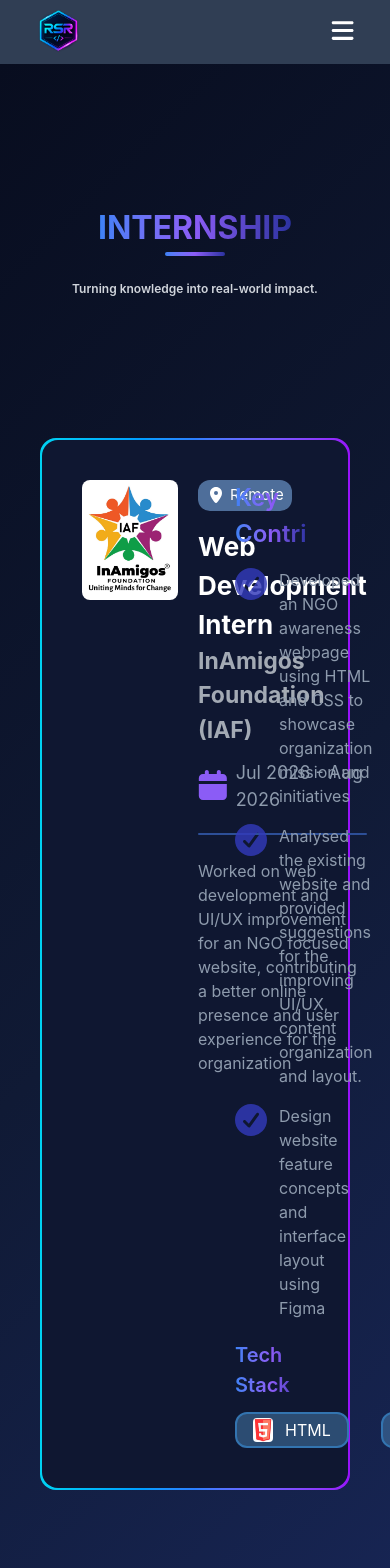
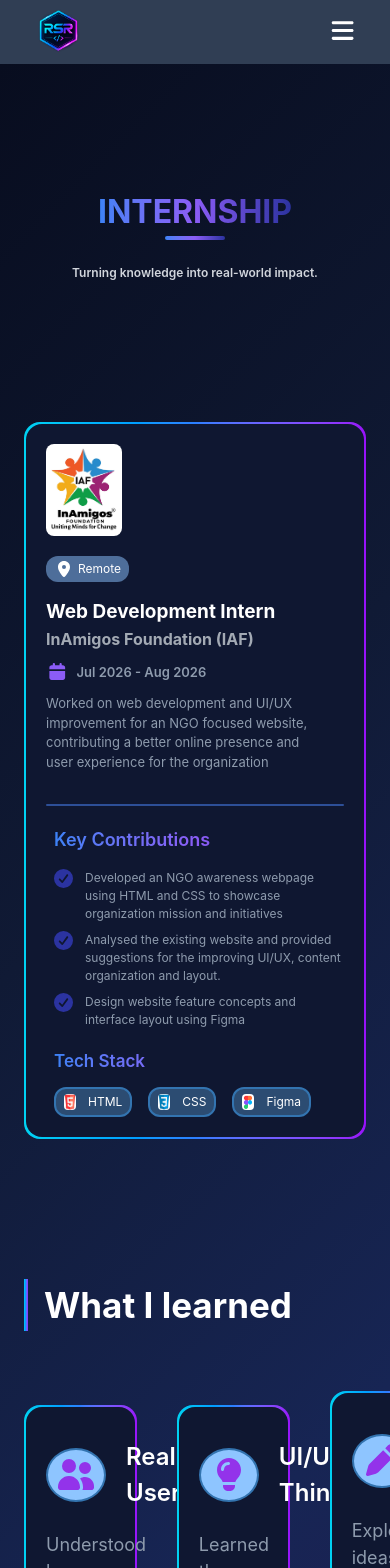
Before and after one commit to RachitRawat720/portfolio-website, a React (Vite) app: page /internship in a window 390 px wide. Shown: the top 1568 px of the page. Built offline with nearby package versions, Linux system fonts and the light colour scheme.

Commit message:
improving internship card details responsivity

```diff
--- a/src/components/Internship.jsx
+++ b/src/components/Internship.jsx
@@ -21,7 +21,7 @@
 
 const Internship = () => {
     return (
-        <div className='p-10 overflow-hidden bg-[linear-gradient(135deg,#080D1F_0%,#101A35_35%,#172554_65%,#24164F_100%)]'>
+        <div className='p-6 sm:p-10 overflow-hidden bg-[linear-gradient(135deg,#080D1F_0%,#101A35_35%,#172554_65%,#24164F_100%)]'>
             <motion.div initial={{opacity: 0, y: -200, scale: 0.4}} whileInView={{opacity: 1, y: 0, scale: 1}} transition={{duration: 2}} viewport={{once: true}}
             className='flex flex-col justify-center items-center py-25'>
 
@@ -34,10 +34,10 @@
 
             <motion.div initial={{opacity: 0, y: 100, scale: 0.4}} whileInView={{opacity: 1, y: 0, scale: 1}} transition={{duration: 2}} viewport={{once: true, amount: 0.9}}
             className='rounded-2xl bg-linear-to-r from-cyan-400 via-blue-500 to-purple-600 p-0.5 mt-10'>
-                <div className='flex rounded-2xl bg-[#0f1731] p-10'>
-                    <div className='flex gap-5 w-[50%] pr-10'>
+                <div className='flex flex-col gap-5 sm:gap-8 lg:gap-0 lg:flex-row rounded-2xl bg-[#0f1731] p-5 sm:p-10'>
+                    <div className='flex flex-col sm:flex-row gap-5 lg:w-[50%] pr-3 sm:pr-10'>
                         <div>
-                            <div className='h-30 w-24 overflow-hidden rounded-lg'>
+                            <div className='h-23 w-19 xs:h-25 xs:w-21 md:h-25 md:w-21 xl:h-30 xl:w-24 overflow-hidden rounded-lg'>
                                 <img src={inAmigos_logo} alt="" className='h-full w-full'/>
                             </div>
                         </div>
@@ -45,22 +45,22 @@
                         <div className='flex flex-col'>
                             <div className='flex justify-center items-center gap-1 bg-blue-300/50 rounded-xl px-2 py-1 w-fit'>
                                 <FontAwesomeIcon icon={faLocationDot} color='white' />
-                                <p className='text-white text-[15px]'>Remote</p>
+                                <p className='text-white text-[12px] sm:text-[15px]'>Remote</p>
                             </div>
 
-                            <h2 className='text-[26px] text-white font-bold mt-4'>Web Development Intern</h2>
+                            <h2 className='text-[19px] xs:text-[20px] sm:text-[21px] md:text-[22px] xl:text-[26px] text-white font-bold mt-4'>Web Development Intern</h2>
 
-                            <h3 className='text-[23px] text-[#a3aab4] font-bold'>InAmigos Foundation (IAF)</h3>
+                            <h3 className='text-[16px] xs:text-[17px] sm:text-[18px] md:text-[19px] xl:text-[23px] text-[#a3aab4] font-bold'>InAmigos Foundation (IAF)</h3>
 
                             <div className='mt-3 flex items-center gap-2'>
-                                <FontAwesomeIcon icon={faCalendar} color='#8B5CF6' size='2x'/>
-                                <p className='text-[18px] text-[#8e9bad]'>Jul 2026 - Aug 2026</p>
+                                <FontAwesomeIcon icon={faCalendar} color='#8B5CF6' className='text-[18px] xs:text-[20px] sm:text-[22px] md:text-[24px] xl:text-[28px]'/>
+                                <p className='text-[13px] xs:text-[14px] sm:text-[15px] md:text-[16px] xl:text-[18px] text-[#8e9bad] font-semibold'>Jul 2026 - Aug 2026</p>
                             </div>
 
-                            <div className='h-0.5 w-full mt-5 bg-[#2d4f97] rounded-full'></div>
+                            <div className='h-0.5 w-full mt-5 bg-[#2d4f97] rounded-full hidden lg:block'></div>
 
-                            <div className='pr-1 py-6'>
-                                <p className='text-[16px] text-[#8e9bad]'>
+                            <div className='pr-1 py-3 sm:py-6'>
+                                <p className='text-[13px] sm:text-[14px] md:text-[15px] xl:text-[16px] text-[#8e9bad]'>
                                     Worked on web development and UI/UX improvement for an NGO focused website, contributing a better online presence and user experience for the organization
                                 </p>
                             </div>
@@ -68,54 +68,54 @@
                         </div>
                     </div>
 
-                    <div className='self stretch w-0.5 rounded-full bg-[#2d4f97]'></div>
+                    <div className="h-0.5 w-full lg:h-auto lg:w-0.5 lg:self-stretch shrink-0 rounded-full bg-[#2d4f97]"></div>
 
-                    <div className='flex flex-col w-[50%] pl-10 gap-5'>
+                    <div className='flex flex-col lg:w-[50%] pl-2 sm:pl-10 gap-5'>
                         <div>
-                            <h2 className='text-[24px] font-semibold bg-linear-to-r from-[#3B82F6] via-[#8B5CF6] to-[#3239b9d2] bg-clip-text text-transparent'>Key Contributions</h2>
+                            <h2 className='text-[18px] xs:text-[19px] sm:text-[21px] md:text-[22px] xl:text-[24px] font-semibold bg-linear-to-r from-[#3B82F6] via-[#8B5CF6] to-[#3239b9d2] bg-clip-text text-transparent'>Key Contributions</h2>
 
                             <div className='flex mt-4 gap-3'>
-                                <FontAwesomeIcon icon={faCircleCheck} color='#3239b9d2' size='2x'/>
-                                <p className='text-[16px] text-[#8e9bad]'>
+                                <FontAwesomeIcon icon={faCircleCheck} color='#3239b9d2' className='text-[19px] xs:text-[21px] sm:text-[24px] md:text-[26px] xl:text-[30px]'/>
+                                <p className='text-[12px] xs:text-[13px] sm:text-[14px] xl:text-[16px] text-[#8e9bad]'>
                                     Developed an NGO awareness webpage using HTML and CSS to showcase organization mission and initiatives
                                 </p>
                             </div>
 
-                            <div className='flex mt-4 gap-3'>
-                                <FontAwesomeIcon icon={faCircleCheck} color='#3239b9d2' size='2x'/>
-                                <p className='text-[16px] text-[#8e9bad]'>
+                            <div className='flex mt-2 xl:mt-4 gap-3'>
+                                <FontAwesomeIcon icon={faCircleCheck} color='#3239b9d2' className='text-[19px] xs:text-[21px] sm:text-[24px] md:text-[26px] xl:text-[30px]'/>
+                                <p className='text-[12px] xs:text-[13px] sm:text-[14px] xl:text-[16px] text-[#8e9bad]'>
                                     Analysed the existing website and provided suggestions for the improving UI/UX, content organization and layout.
                                 </p>
                             </div>
 
-                            <div className='flex mt-4 gap-3'>
-                                <FontAwesomeIcon icon={faCircleCheck} color='#3239b9d2' size='2x'/>
-                                <p className='text-[16px] text-[#8e9bad]'>
+                            <div className='flex mt-2 xl:mt-4 gap-3'>
+                                <FontAwesomeIcon icon={faCircleCheck} color='#3239b9d2' className='text-[19px] xs:text-[21px] sm:text-[24px] md:text-[26px] xl:text-[30px]'/>
+                                <p className='text-[12px] xs:text-[13px] sm:text-[14px] xl:text-[16px] text-[#8e9bad]'>
                                     Design website feature concepts and interface layout using Figma
                                 </p>
                             </div>
                         </div>
 
                         <div className='w-full gap'>
-                            <h2 className='text-[20px] font-semibold bg-linear-to-r from-[#3B82F6] via-[#8B5CF6] to-[#3239b9d2] bg-clip-text text-transparent'>Tech Stack</h2>
+                            <h2 className='text-[17px] xs:text-[18px] sm:text-[19px] md:text-[20px] font-semibold bg-linear-to-r from-[#3B82F6] via-[#8B5CF6] to-[#3239b9d2] bg-clip-text text-transparent'>Tech Stack</h2>
 
-                            <div className='flex gap-8 mt-3'>
-                                <div className='flex gap-3 border-[#3374b0] border-2
-                                bg-[#4a81b4]/50 py-1 px-4 rounded-xl'>
-                                    <div className='h-6 w-5 overflow-hidden rounded-sm '><img src={html_logo} alt="" className='h-full w-full'/></div>
-                                    <p className='text-white'>HTML</p>
+                            <div className='flex gap-4 sm:gap-8 mt-3'>
+                                <div className='flex justify-center items-center gap-3 border-[#3374b0] border-2
+                                bg-[#4a81b4]/50 py-1 px-2 sm:px-4 rounded-xl'>
+                                    <div className='h-4 w-3 xs:h-5 xs:w-4 sm:h-6 sm:w-5 overflow-hidden rounded-sm '><img src={html_logo} alt="" className='h-full w-full'/></div>
+                                    <p className='text-white text-[12px] xs:text-[13px] sm:text-[16px]'>HTML</p>
                                 </div>
 
-                                <div className='flex gap-3 border-[#3374b0] border-2
-                                bg-[#4a81b4]/50 py-1 px-4 rounded-xl'>
-                                    <div className='h-6 w-5 overflow-hidden rounded-sm'><img src={css_logo} alt=""  className='h-full w-full'/></div>
-                                    <p className='text-white'>CSS</p>
+                                <div className='flex justify-center items-center  gap-3 border-[#3374b0] border-2
+                                bg-[#4a81b4]/50 py-1 px-2 sm:px-4 rounded-xl'>
+                                    <div className='h-4 w-3 xs:h-5 xs:w-4 sm:h-6 sm:w-5 overflow-hidden rounded-sm'><img src={css_logo} alt=""  className='h-full w-full'/></div>
+                                    <p className='text-white text-[12px] xs:text-[13px] sm:text-[16px]'>CSS</p>
                                 </div>
 
-                                <div className='flex gap-3 border-[#3374b0] border-2
-                                bg-[#4a81b4]/50 py-1 px-4 rounded-xl'>
-                                    <div className='h-6 w-5 overflow-hidden rounded-sm'><img src={figma_logo} alt=""  className='h-full w-full'/></div>
-                                    <p className='text-white'>Figma</p>
+                                <div className='flex justify-center items-center  gap-3 border-[#3374b0] border-2
+                                bg-[#4a81b4]/50 py-1 px-2 sm:px-4 rounded-xl'>
+                                    <div className='h-4 w-3 xs:h-5 xs:w-4 sm:h-6 sm:w-5 overflow-hidden rounded-sm'><img src={figma_logo} alt=""  className='h-full w-full'/></div>
+                                    <p className='text-white text-[12px] xs:text-[13px] sm:text-[16px]'>Figma</p>
                                 </div>
                             </div>
                         </div>
```
